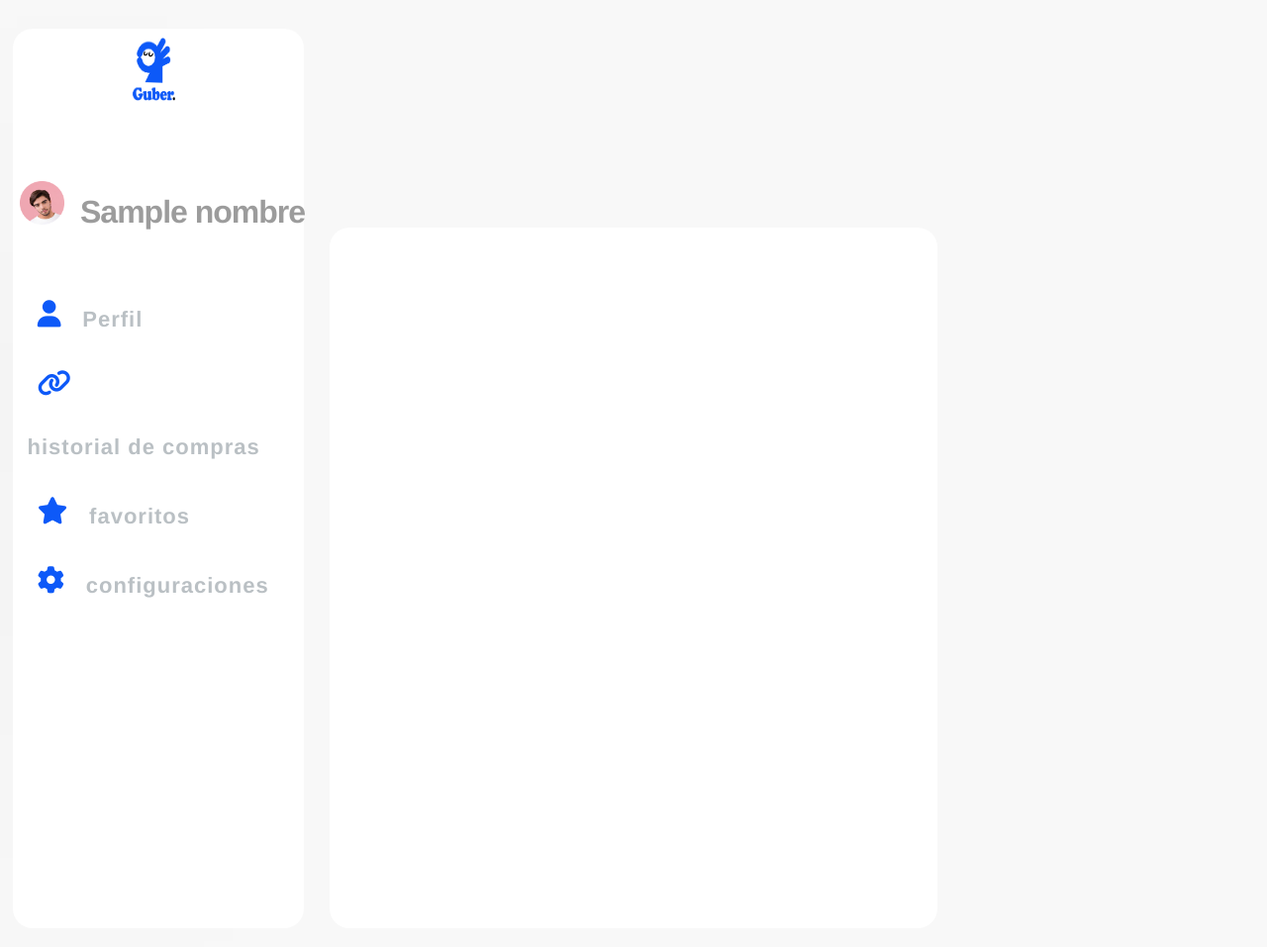
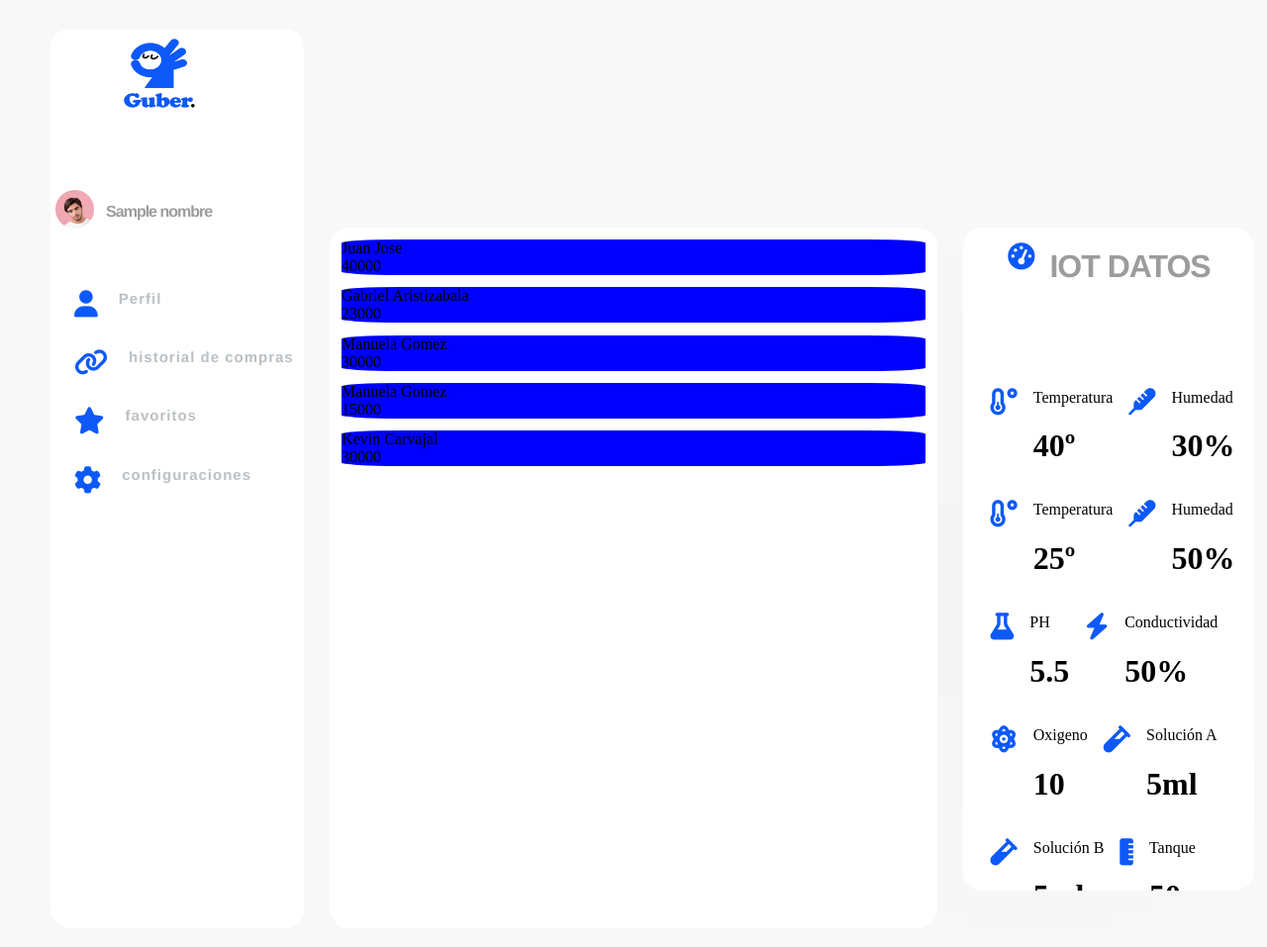
Before and after one commit to DesignSystemsInno/guber, a Django app: template guberproject/guberproject/templates/chef_section_pedidos.html in a window 1280 px wide. Shown: the whole page at 99% size. Run offline with Django 3.2, Linux system fonts and the light colour scheme; data comes from the database, SQL or seed files in the repository; tables that the repository leaves empty hold one stand-in row (values such as "Sample post"); the template is opened without the code that fills it: values that come from a table or form of the project are taken from there, most other values are stand-ins (such as "Sample title", 1, 10 or a date in 2020); some libraries are stand-ins or nearby versions.

Commit message:
03/02/2021

```diff
--- a/guberproject/guberproject/settings.py
+++ b/guberproject/guberproject/settings.py
@@ -57,7 +57,7 @@ ROOT_URLCONF = 'guberproject.urls'
 TEMPLATES = [
     {
         'BACKEND': 'django.template.backends.django.DjangoTemplates',
-        'DIRS': ['C:/Users/Jairo/OneDrive - Universidad EAFIT/Documentos/Guber/guber/guberproject/guberproject/templates/'],
+        'DIRS': ['C:/Users/Diego/OneDrive - Universidad EAFIT/Documentos/Guber/guber/guberproject/guberproject/templates/'],
         'APP_DIRS': True,
         'OPTIONS': {
             'context_processors': [
--- /dev/null
+++ b/guberproject/guberproject/static/css/chef_section_iot.css
@@ -0,0 +1,48 @@
+#section_iot{
+    overflow: scroll;
+    background-color: white;
+    position: absolute;
+    border-radius: 20px 20px 20px 20px;
+    top: 24%;
+    right: 1%;
+    width: 23%;
+    height: 70%;
+    -webkit-box-shadow: -67px 14px 300px -143px rgba(0,0,0,0.75);
+    -moz-box-shadow: -67px 14px 300px -143px rgba(0,0,0,0.75);
+    box-shadow: -67px 14px 300px -143px rgba(0,0,0,0.75);
+}
+#titulo_iot{
+    display: flex;
+    flex-wrap: wrap;
+    align-content: center;
+    margin-left: 10%;
+    font-size: 100%;
+    font-family: Poppins-SemiBold,Helvetica,Arial,sans-serif;
+    letter-spacing: -1px;
+    font-weight: bold;
+    color: #949494ec;
+}
+#section_temperature{
+    position: relative;
+    display: flex;
+}
+#section_cocina_iot{
+    position: relative;
+    right: -2%;
+    top: 10%;
+    display: flex;
+    flex-wrap: wrap;
+    align-content: center;
+    border-radius: 50%;
+    border: black;
+}
+#section_temperature{
+    position: relative;
+    right: -2%;
+    top: 20%;
+    display: flex;
+    flex-wrap: wrap;
+    align-content: center;
+
+
+}
--- a/guberproject/guberproject/static/css/chef_pedidos_card_section.css
+++ b/guberproject/guberproject/static/css/chef_section_pedidos_card1.css
@@ -13,3 +13,12 @@
     box-shadow: -67px 14px 300px -143px rgba(0,0,0,0.75); */
 
 }
+#prueba{
+    background-color: blue;
+    margin: 5%;
+}
+#pedido{
+	background-color: blue;
+	margin: 2%;
+	border-radius: 10%;
+}
--- a/guberproject/guberproject/static/css/section_menu.css
+++ b/guberproject/guberproject/static/css/section_menu.css
@@ -4,7 +4,7 @@
     border-radius: 20px 20px 20px 20px;
     top: 3%;
     right: 76%;
-    width: 23%;
+    width: 20%;
     height: 95%;
     -webkit-box-shadow: -67px 14px 300px -143px rgba(0,0,0,0.75);
     -moz-box-shadow: -67px 14px 300px -143px rgba(0,0,0,0.75);
@@ -15,9 +15,9 @@
 
     position: relative;
     border-radius: 20px;
-    width: 20%;
-    height: 10%;
-    right: -39%;
+    width: 38%;
+    height: 11%;
+    right: -25%;
 
 }
 #nombre_foto{
@@ -38,7 +38,7 @@
 }
 #nombre_chef{
     margin-left: 10%;
-    font-size:200%;
+    font-size:100%;
     font-family: Poppins-SemiBold,Helvetica,Arial,sans-serif;
     letter-spacing: -1px;
     font-weight: bold;
@@ -59,7 +59,7 @@
     font-family: Poppins-SemiBold,Helvetica,Arial,sans-serif;
     letter-spacing: 1px;
     font-weight: bold;
-    font-size: 22px;
+    font-size: 15px;
     color: #bac0c4
 }
 div>i{
--- a/guberproject/guberproject/templates/chef_pedidos_card.html
+++ b/guberproject/guberproject/templates/chef_pedidos_card.html
@@ -2,4 +2,71 @@
 <div id="card_container">
 
 
+    <table>
+        <!-- <tr>
+          <td><strong>dirrecion entrega</strong></td>
+          <td><strong>Cantidad</strong></td>
+          <td><strong>Descripcion</strong></td>
+          <td><strong>Propina</strong></td>
+          <td><strong>Forma de pago</strong></td>
+          <td><strong>Total</strong></td>
+          <td><strong>Fecha pedido</strong></td>
+          <td><strong>id chef receta</strong></td>
+          <td><strong>id cliente</strong></td>
+          <td><strong>id domiciliario</strong></td>
+          <td><strong>estado</strong></td>
+          <td><strong>estado</strong></td>
+        </tr> -->
+
+        {% for i in pedidos%}
+        <div id="pedido">
+           <div id="elementos">
+               <div id="Cliente">
+                {{i.id_cliente.nombre}}
+               </div>
+               <div id="total">
+                {{i.total}}
+               </div>
+           </div>
+        </div>
+        <!-- <div class="order-container">
+            <div class="order">
+                <div class="order-preview">
+                    <h6>Cliente</h6>
+
+                    <h2>{{i.id_cliente.nombre}}</h2>
+
+                </div>
+                <div class="order-info">
+                    <div class="progress-container">
+
+                        <span class="progress-text">
+                            total ${{i.total}}
+                        </span>
+                    </div>
+                    <h6>cantidad {{i.cantidad}} </h6>
+                    <h2>{{i.id_chef_recetas.id_receta.nombre}}</h2>
+                    <input type="button" value="Cocinar">
+
+
+                </div>
+            </div>
+        </div>
+        -->
+
+            <!-- <tr>
+            <td>{{i.direccion_entrega}}</td>
+            <td>{{i.cantidad}}</td>
+            <td>{{i.descripcion}}</td>
+            <td>{{i.propina}}</td>
+            <td>{{i.forma_pago}}</td>
+            <td>{{i.total}}</td>
+            <td>{{i.fecha_pedido}}</td>
+            <td>{{i.id_chef_recetas.id_receta.nombre}}</td>
+            <td>{{i.id_cliente.nombre}}</td>
+            <td>{{i.id_domiciliario.nombre}}</td>
+            <td><input type="button" value="Enviar"></td>
+            </tr> -->
+        {%endfor%}
+
 </div>
--- /dev/null
+++ b/guberproject/guberproject/templates/chef_section_iot.html
@@ -0,0 +1,91 @@
+{% load static %}
+<div id="section_iot">
+    <div id="titulo_iot">
+        <i class="fas fa-tachometer-alt"></i>
+        <h1>IOT DATOS</h1>
+    </div>
+    <!-- <div id="section_cocina_titulo">
+        <h1>COCINA</h1>
+    </div> -->
+    <div id="section_cocina_iot">
+        <div id="section_temperature">
+            <i id="icon_temperatura" class="fas fa-temperature-low"></i>
+            <div>
+                <p>Temperatura</p>
+                <h1>40º</h1>
+            </div>
+        </div>
+        <div id="section_temperature">
+            <i id="icon_temperatura" class="fas fa-thermometer"></i>
+            <div>
+                <p>Humedad</p>
+                <h1>30%</h1>
+            </div>
+        </div>
+    </div>
+    <!-- <div id="section_cocina_titulo">
+        <h1>Hidroponicos</h1>
+    </div> -->
+    <div id="section_cocina_iot">
+        <div id="section_temperature">
+            <i id="icon_temperatura" class="fas fa-temperature-low"></i>
+            <div>
+                <script type="text/javascript">
+
+                    </script>
+                <p>Temperatura</p>
+                <h1>25º</h1>
+            </div>
+        </div>
+        <div id="section_temperature">
+            <i id="icon_temperatura" class="fas fa-thermometer"></i>
+            <div>
+                <p>Humedad</p>
+                <h1>50%</h1>
+            </div>
+        </div>
+        <div id="section_temperature">
+            <i class="fas fa-flask"></i>
+            <div>
+                <p>PH</p>
+                <h1>5.5</h1>
+            </div>
+        </div>
+        <div id="section_temperature">
+            <i class="fas fa-bolt"></i>
+            <div>
+                <p>Conductividad</p>
+                <h1>50%</h1>
+            </div>
+        </div>
+        <div id="section_temperature">
+            <i class="fas fa-atom"></i>
+            <div>
+                <p>Oxigeno</p>
+                <h1>10</h1>
+            </div>
+        </div>
+        <div id="section_temperature">
+            <i class="fas fa-vial"></i>
+            <div>
+                <p>Solución A</p>
+                <h1>5ml</h1>
+            </div>
+        </div>
+        <div id="section_temperature">
+            <i class="fas fa-vial"></i>
+            <div>
+                <p>Solución B</p>
+                <h1>5ml</h1>
+            </div>
+        </div>
+        <div id="section_temperature">
+            <i class="fas fa-ruler-vertical"></i>
+            <div>
+                <p>Tanque</p>
+                <h1>50mc</h1>
+            </div>
+        </div>
+    </div>
+
+</div>
--- a/guberproject/guberproject/templates/chef_section_pedidos.html
+++ b/guberproject/guberproject/templates/chef_section_pedidos.html
@@ -5,13 +5,17 @@
     <meta charset="UTF-8">
     <link rel="stylesheet" href="{% static 'css/section_menu.css'%}">
     <link rel="stylesheet" href="{% static 'css/chef_section_pedidos.css'%}">
-    <link rel="stylesheet" href="{% static 'css/chef_pedidos_card_section.css'%}">
+    <link rel="stylesheet" href="{% static 'css/chef_section_pedidos_card1.css'%}">
+    <link rel="stylesheet" href="{% static 'css/chef_section_iot.css'%}">
     <script src="https://kit.fontawesome.com/a076d05399.js"></script>
     <meta name="viewport" content="width=device-width, initial-scale=1.0">
     <title>Document</title>
 </head>
 <body>
+
     {% include "section_menu.html"%}
+    {% include 'chef_section_iot.html'%}
     {% include 'chef_pedidos_card.html'%}
+
 </body>
 </html>
--- a/guberproject/guberproject/templates/index.html
+++ b/guberproject/guberproject/templates/index.html
@@ -1,5 +1,5 @@
 {% load static %}
- {% csrf_token %}
+
 <!DOCTYPE html>
 <html lang="en">
 <head>
@@ -14,7 +14,7 @@
 </head>
 <body>
     {% include "nav_bar.html"%}
-    {% csrf_token %}
+
     {% include "log_in.html"%}
 </body>
 </html>
--- a/guberproject/guberproject/templates/nav_bar.html
+++ b/guberproject/guberproject/templates/nav_bar.html
@@ -1,4 +1,4 @@
-{% csrf_token %}
+
 <ul id="bar">
     <li><a class="active" href="#">Home</a></li>
     <li><a href="#news">¿Quiénes somos?</a></li>
```
Also changed, not shown: Untitled-1.py (added, +40 -0 lines), guberproject/guberproject/templates/chef_pedidos.html (deleted, +0 -29 lines), guberproject/guberproject/views.py (+20 -6 lines), guberproject/guberproject/static/css/~`~logo_guber.png (added), 1 other file.
